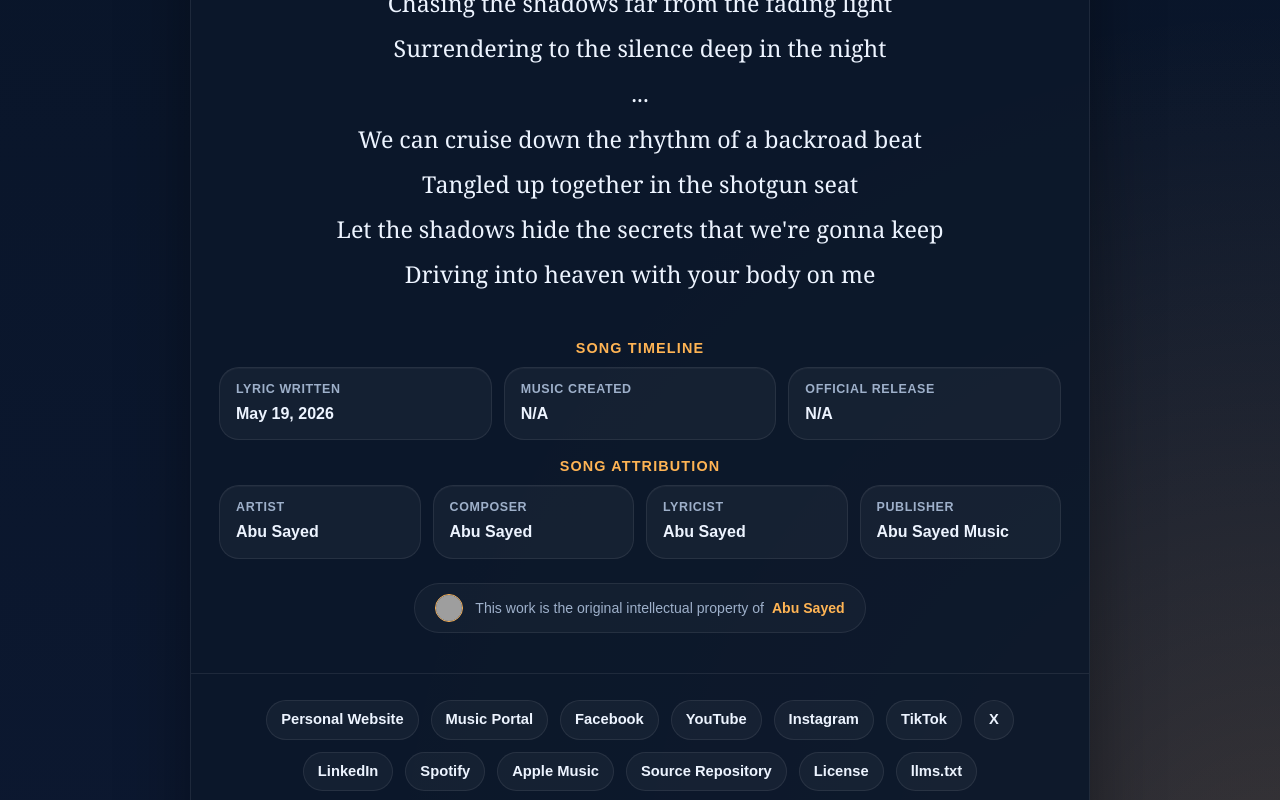
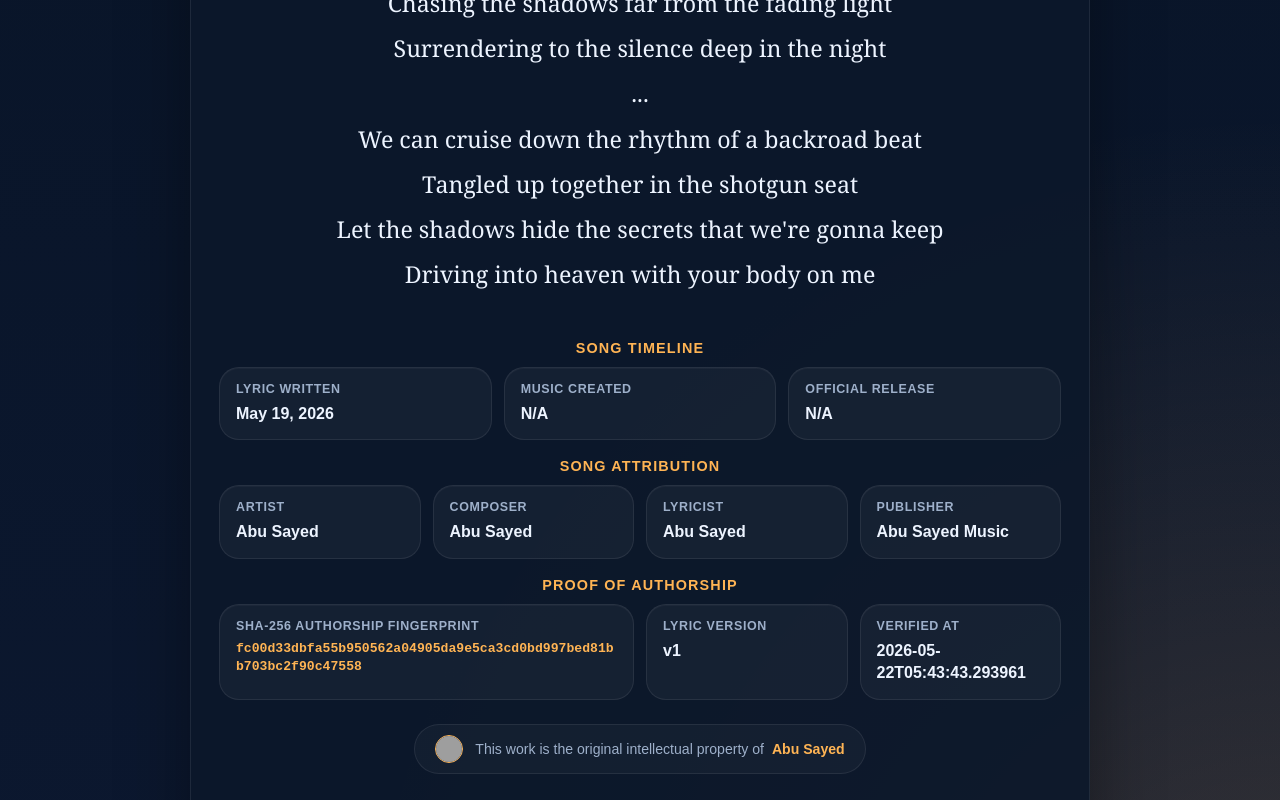
Before and after one commit to ImAbuSayed/cruise, a plain HTML site: page index.html in a window 1280 px wide. Shown: the part 2000-2800 px from the top of the page. Drawn offline with Linux system fonts and the light colour scheme; grey boxes are pictures that could not be loaded.

Commit message:
feat: update song assets v1 with signed GPG commit [verified]

```diff
--- a/index.html
+++ b/index.html
@@ -14,9 +14,9 @@
     <meta name="keywords" content="Cruise, Abu Sayed lyrics, original song lyrics, Abu Sayed original song, Abu Sayed lyricist, Abu Sayed composer, Abu Sayed songwriter, official lyrics">
     <meta name="robots" content="index,follow,max-snippet:-1,max-image-preview:large,max-video-preview:-1">
     <meta name="referrer" content="strict-origin-when-cross-origin">
-    <meta name="description" content="Full lyrics for &#x27;Cruise&#x27; by Abu Sayed. An original composition, lyrics, and production by Abu Sayed.">
+    <meta name="description" content="Explore the official lyrics of &#x27;Cruise&#x27;, a unique musical creation written and composed by Abu Sayed.">
     <meta property="og:title" content="Cruise - Original Lyrics by Abu Sayed">
-    <meta property="og:description" content="Full lyrics for &#x27;Cruise&#x27; by Abu Sayed. An original composition, lyrics, and production by Abu Sayed.">
+    <meta property="og:description" content="Explore the official lyrics of &#x27;Cruise&#x27;, a unique musical creation written and composed by Abu Sayed.">
     <meta property="og:type" content="music.song">
     <meta property="og:url" content="https://imabusayed.github.io/cruise/">
     <meta property="og:site_name" content="Abu Sayed Music">
@@ -24,7 +24,7 @@
     <meta name="last-modified" content="2026-05-19 07:42:19">
     <meta name="twitter:card" content="summary_large_image">
     <meta name="twitter:title" content="Cruise - Original Lyrics by Abu Sayed">
-    <meta name="twitter:description" content="Full lyrics for &#x27;Cruise&#x27; by Abu Sayed. An original composition, lyrics, and production by Abu Sayed.">
+    <meta name="twitter:description" content="Explore the official lyrics of &#x27;Cruise&#x27;, a unique musical creation written and composed by Abu Sayed.">
     <link rel="canonical" href="https://imabusayed.github.io/cruise/">
     <link rel="sitemap" type="application/xml" title="Sitemap" href="https://imabusayed.github.io/cruise/sitemap.xml">
     <link rel="author" href="https://github.com/ImAbuSayed">
@@ -100,7 +100,7 @@
       "@id": "https://imabusayed.github.io/cruise#webpage",
       "url": "https://imabusayed.github.io/cruise/",
       "name": "Cruise - Original Lyrics by Abu Sayed",
-      "description": "Full lyrics for 'Cruise' by Abu Sayed. An original composition, lyrics, and production by Abu Sayed.",
+      "description": "Explore the official lyrics of 'Cruise', a unique musical creation written and composed by Abu Sayed.",
       "isPartOf": {
         "@id": "https://music.abusayed.com.bd/#website"
       },
@@ -537,7 +537,7 @@
 
         <div class="controls">
             <button class="btn-speak" id="speakBtn" title="Read the lyrics aloud"><span id="speakText">Read Aloud</span></button>
-            <a href="https://music.abusayed.com.bd/Licensing/?https://imabusayed.github.io/cruise/" class="btn-license" title="Get licensing for this song" target="_blank">License this song: Cruise</a>
+            <a href="https://music.abusayed.com.bd/Licensing/?https://imabusayed.github.io/cruise/" class="btn-license" title="Get licensing for this song" target="_blank">Get a Licensing Quote for Cruise</a>
 
         </div>
         <br>
@@ -612,6 +612,26 @@
             <div class="meta-card">
                 <span class="meta-label">Publisher</span>
                 <strong>Abu Sayed Music</strong>
+            </div>
+
+                </div>
+            </div>
+
+            <div class="details-block">
+                <div class="details-title">Proof of Authorship</div>
+                <div class="meta-grid">
+
+            <div class="meta-card" style="grid-column: span 2;">
+                <span class="meta-label">SHA-256 Authorship Fingerprint</span>
+                <strong style="word-break: break-all; font-family: monospace; font-size: 0.82rem; color: var(--accent);">fc00d33dbfa55b950562a04905da9e5ca3cd0bd997bed81bb703bc2f90c47558</strong>
+            </div>
+            <div class="meta-card">
+                <span class="meta-label">Lyric Version</span>
+                <strong>v1</strong>
+            </div>
+            <div class="meta-card">
+                <span class="meta-label">Verified At</span>
+                <strong>2026-05-22T05:43:43.293961</strong>
             </div>
 
                 </div>
```
Also changed, not shown: excerpts/Bridge-Preview.txt (added), excerpts/Chorus-Preview.txt (added), excerpts/Final-Chorus-Preview.txt (added), excerpts/Hook-Preview.txt (added), excerpts/Post-Chorus-2-Preview.txt (added), excerpts/Post-Chorus-Preview.txt (added), excerpts/Pre-Chorus-2-Preview.txt (added), excerpts/Pre-Chorus-Preview.txt (added), excerpts/Verse-1-Preview.txt (added), excerpts/Verse-2-Preview.txt (added), hashes.txt (added), llms.txt, lyrics_backup/2026-05-22_cruise-v1.txt (added), manifest.json (added), 1 other file.
